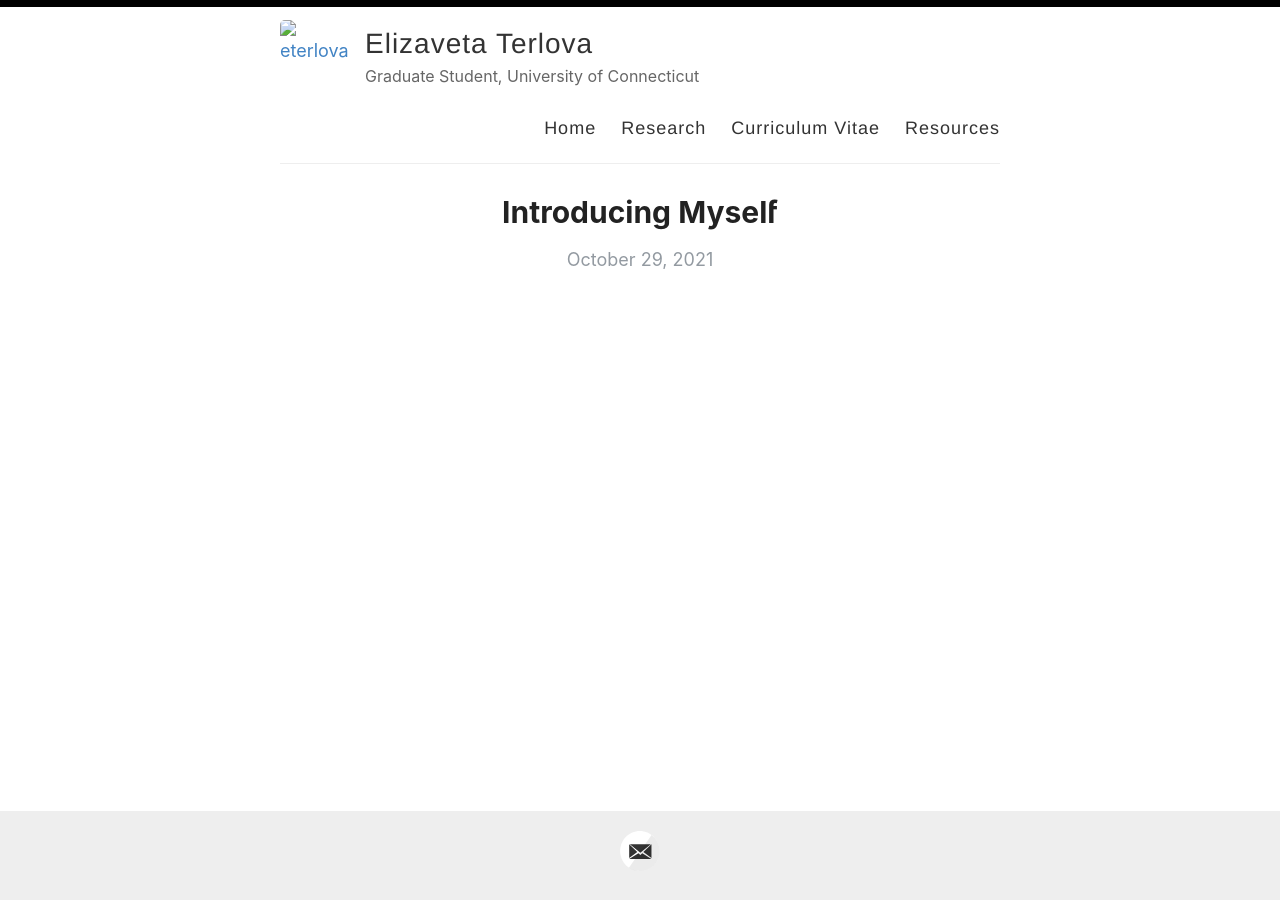
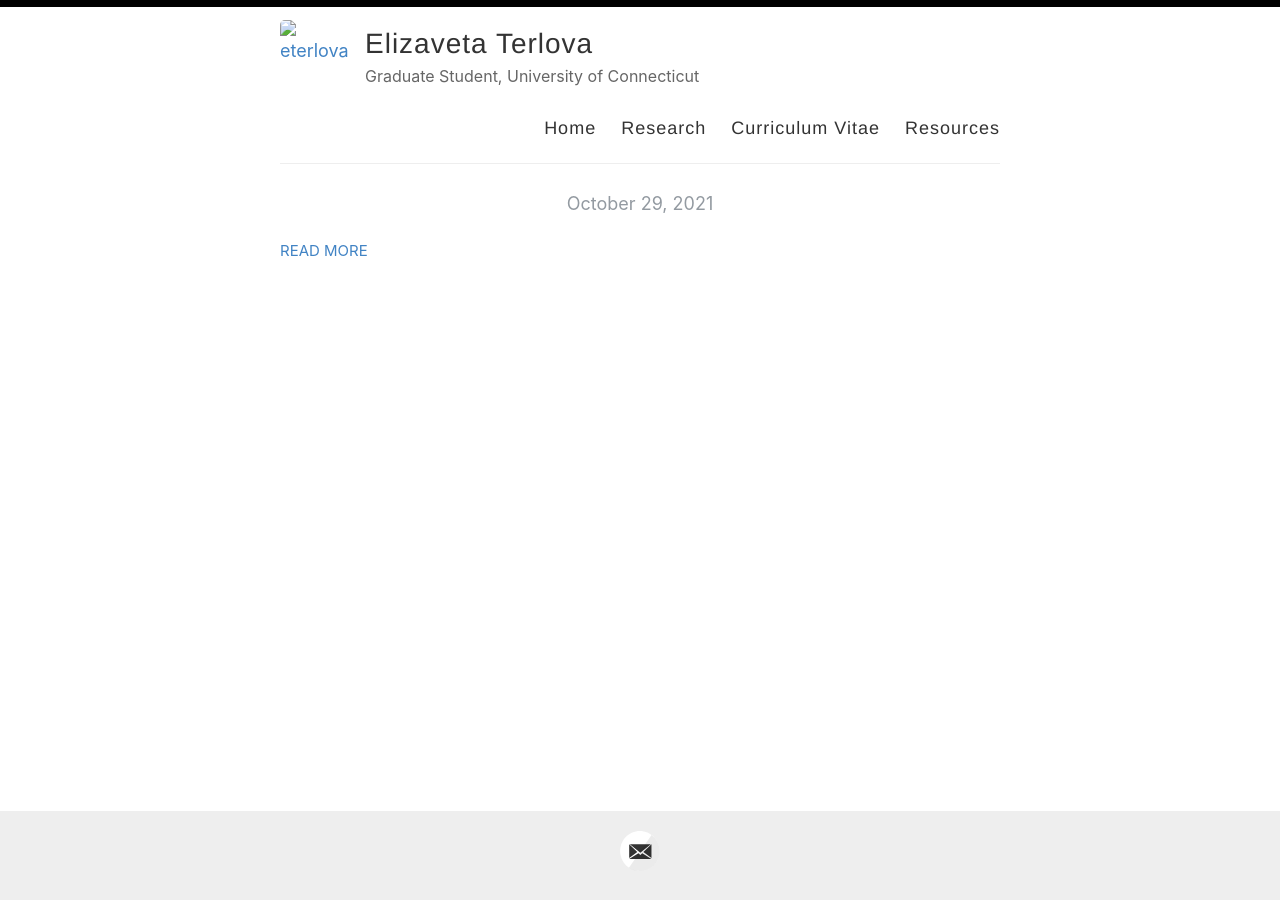
Before and after one commit to eterlova/eterlova.github.io, a Jekyll site: the page built from index.html, in a window 1280 px wide. Built offline with Jekyll 4.4.1, drawn with Linux system fonts in a browser that asks for light colours; the list of posts is cut into pages by our own code.

Commit message:
Update index.html

```diff
--- a/index.html
+++ b/index.html
@@ -6,7 +6,7 @@ layout: default
   {% for post in paginator.posts %}
     <article class="post">
       <a href="{{ site.baseurl }}{{ post.url }}">
-        <h1>{{ post.title }}</h1>
+<!--        <h1>{{ post.title }}</h1> -->
 
         <div>
           <p class="post_date">{{ post.date | date: "%B %e, %Y" }}</p>
@@ -16,11 +16,9 @@ layout: default
         {{ post.excerpt }}
       </div>
 
-<!--
       <a href="{{ site.baseurl }}{{ post.url }}" class="read-more">Read More</a>
     </article>
   {% endfor %}
--->
 
   <!-- pagination -->
   {% if paginator.total_pages > 1 %}
```
